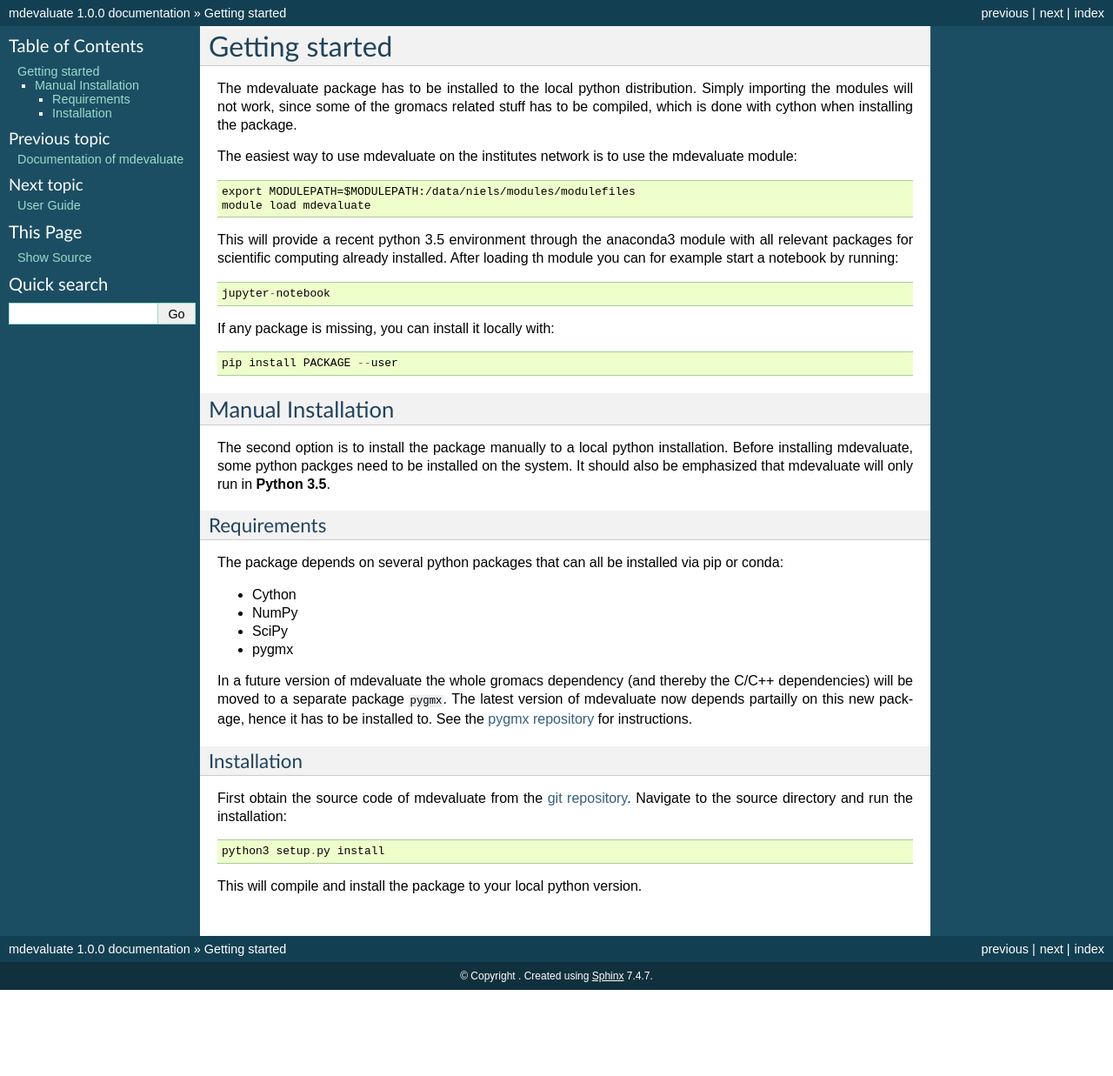
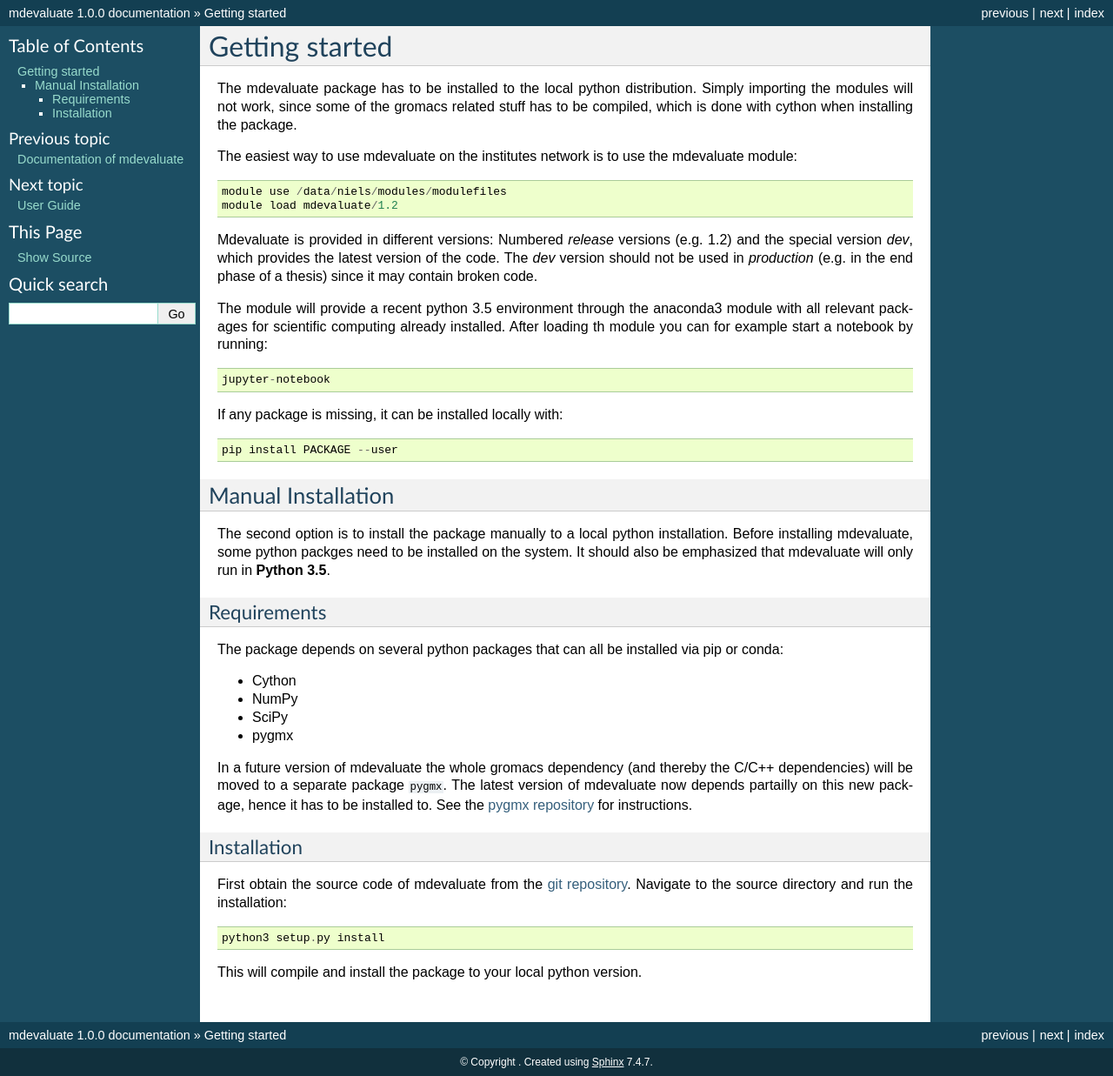
Before and after one commit to mdevaluate/mdevaluate, a Sphinx documentation site: the page built from doc/installation.rst, in a window 1280 px wide. Shown: the whole page at 87% size. Built offline with Sphinx 7.4.7, drawn with Linux system fonts in a browser that asks for light colours; before the commit the page ends 1138 px from its top, so only the background shows below that.

Commit message:
Updated Getting started guide.

```diff
--- a/doc/installation.rst
+++ b/doc/installation.rst
@@ -7,16 +7,21 @@
 
 The easiest way to use mdevaluate on the institutes network is to use the mdevaluate module::
 
-  export MODULEPATH=$MODULEPATH:/data/niels/modules/modulefiles
-  module load mdevaluate
+  module use /data/niels/modules/modulefiles
+  module load mdevaluate/1.2
 
-This will provide a recent python 3.5 environment through the anaconda3 module
+Mdevaluate is provided in different versions: Numbered *release* versions (e.g. 1.2)
+and the special version `dev`, which provides the latest version of the code.
+The `dev` version should not be used in *production* (e.g. in the end phase of a thesis)
+since it may contain broken code.
+
+The module will provide a recent python 3.5 environment through the anaconda3 module
 with all relevant packages for scientific computing already installed.
 After loading th module you can for example start a notebook by running::
 
   jupyter-notebook
 
-If any package is missing, you can install it locally with::
+If any package is missing, it can be installed locally with::
 
   pip install PACKAGE --user
 
```
